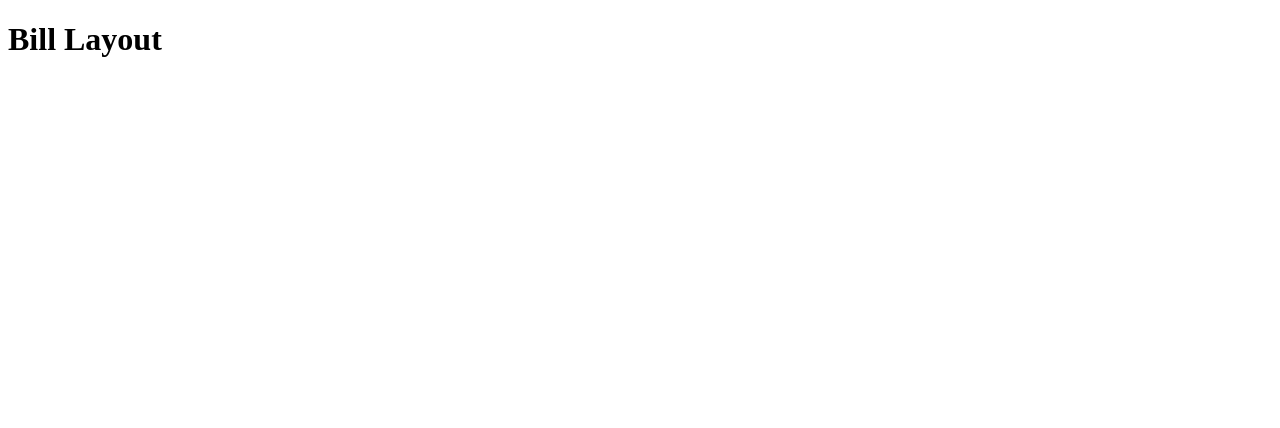
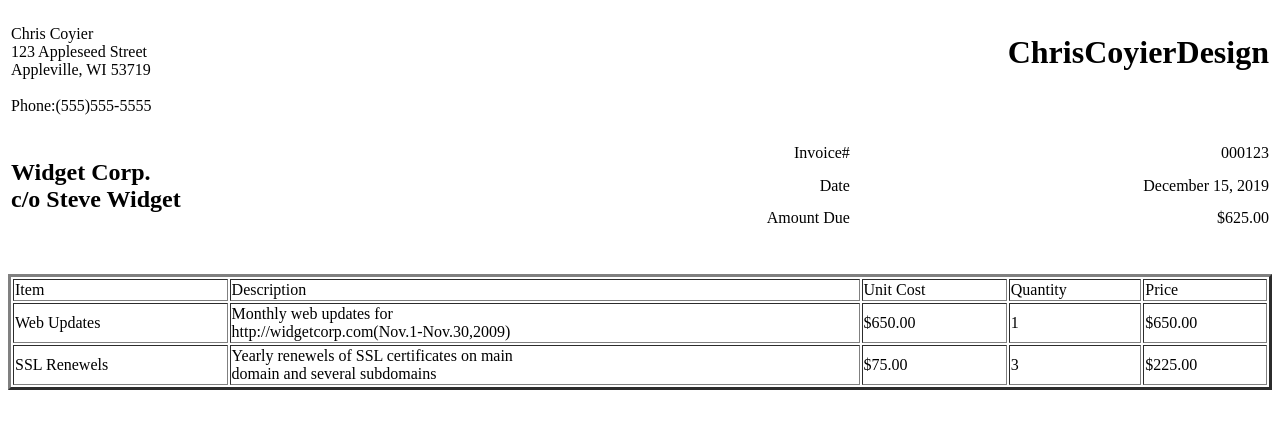
Before and after one commit to harshitkaka/tablelayout-bill, a plain HTML site: page index.html in a window 1280 px wide. Drawn offline with Linux system fonts and the light colour scheme.

Commit message:
Bill Table Create

```diff
--- a/index.html
+++ b/index.html
@@ -4,7 +4,95 @@
 	<title>BillTableLayout</title>
 </head>
 <body>
-	<h1>Bill Layout</h1>
+  <table width=100%>
+  	 <tr>
+  	 	<td rowspan="3">Chris Coyier<br>123 Appleseed Street<br>Appleville, WI 53719</td>
+  	 </tr>
+  	 <tr>
+
+  	 	<td align="right" rowspan="2"><h1>ChrisCoyierDesign</h1></td>
+
+  	 </tr>
+  	 <tr>
+
+
+  	 </tr>
+  	 <tr>
+  	 	<td rowspan="2">Phone:(555)555-5555</td>
+  	 </tr>
+  	 <tr>
+
+  	 </tr>
+  	</table>
+  	 <br>
+    <table width="100%" border="0">
+  	 <tr>
+  	 	<td rowspan="3" colspan="2" ><h2>Widget Corp.<br>c/o Steve Widget<h2></td>
+
+  	 	<td colspan="2" align="right">Invoice#</td>
+
+  	 	<td align="right">000123</td>
+  	 </tr>
+  	 <tr>
+
+
+  	 	<td colspan="2" align="right">Date</td>
+
+  	 	<td align="right">December 15, 2019</td>
+  	 </tr>
+  	 <tr>
+
+
+  	 	<td colspan="2" align="right">Amount Due</td>
+
+  	 	<td align="right">$625.00</td>
+  	 </tr>
+
+  	 <tr>
+
+
+
+  	 </tr>
+
+
+
+ </table>
+ <br>
+ <table width="100%" border="3">
+ 	<tr>
+ 		<td >Item</td>
+ 		<td >Description</td>
+ 		<td >Unit Cost</td>
+ 		<td >Quantity</td>
+ 		<td >Price</td>
+
+ 	</tr>
+ 	<tr>
+ 		<td align="left" rowspan="2">Web Updates</td>
+ 		<td align="left" rowspan="2">Monthly web updates for<br>http://widgetcorp.com(Nov.1-Nov.30,2009)</td>
+ 		<td align="left" rowspan="2">$650.00</td>
+ 		<td align="left" rowspan="2">1</td>
+ 		<td align="left" rowspan="2">$650.00</td>
+
+ 	</tr>
+ 	<br>
+ 	<tr>
+
+
+ 	</tr>
+ 	<tr>
+ 		<td align="left" rowspan="2">SSL Renewels</td>
+ 		<td align="left" rowspan="2">Yearly renewels of SSL certificates on main<br>domain and several subdomains</td>
+ 		<td align="left" rowspan="2">$75.00</td>
+ 		<td align="left" rowspan="2">3</td>
+ 		<td align="left" rowspan="2">$225.00</td>
+
+ 	</tr>
+ 	<tr>
+
+
+ 	</tr>
+ </table>
 
 </body>
 </html>
```
